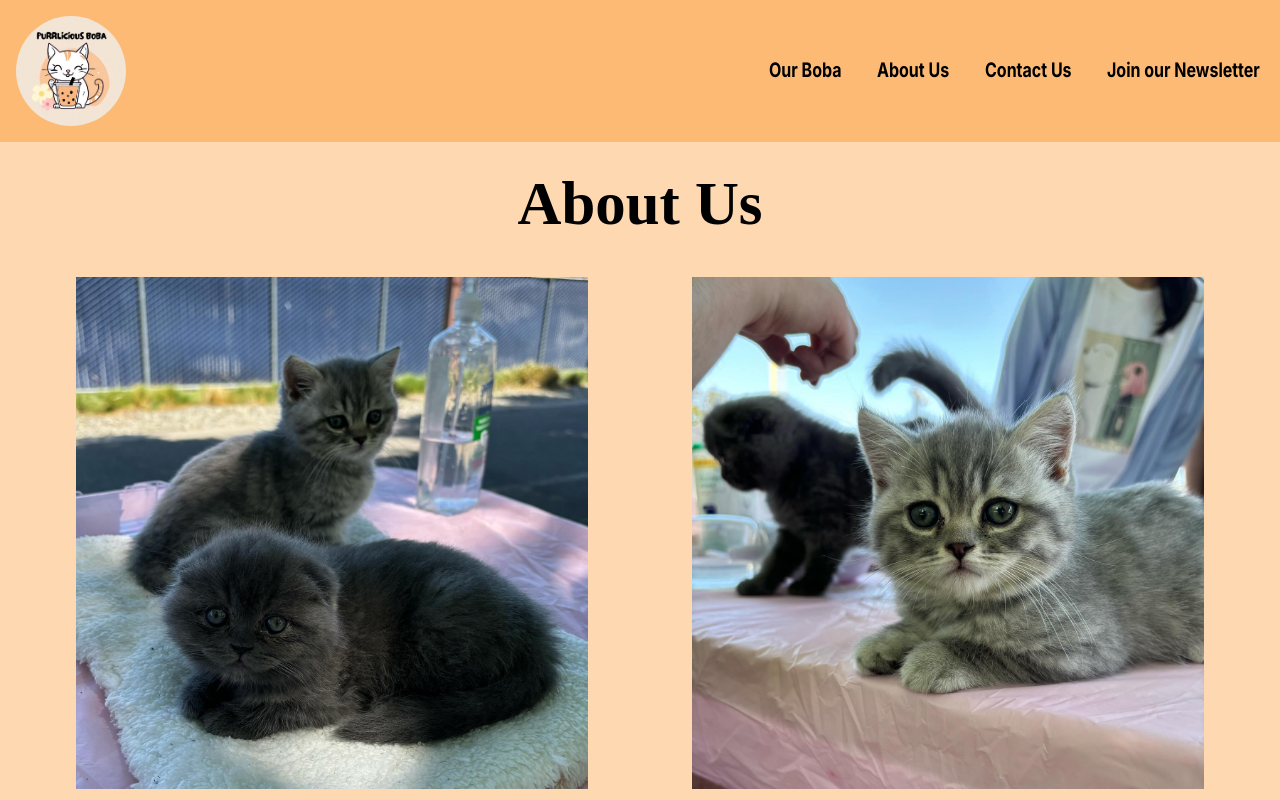
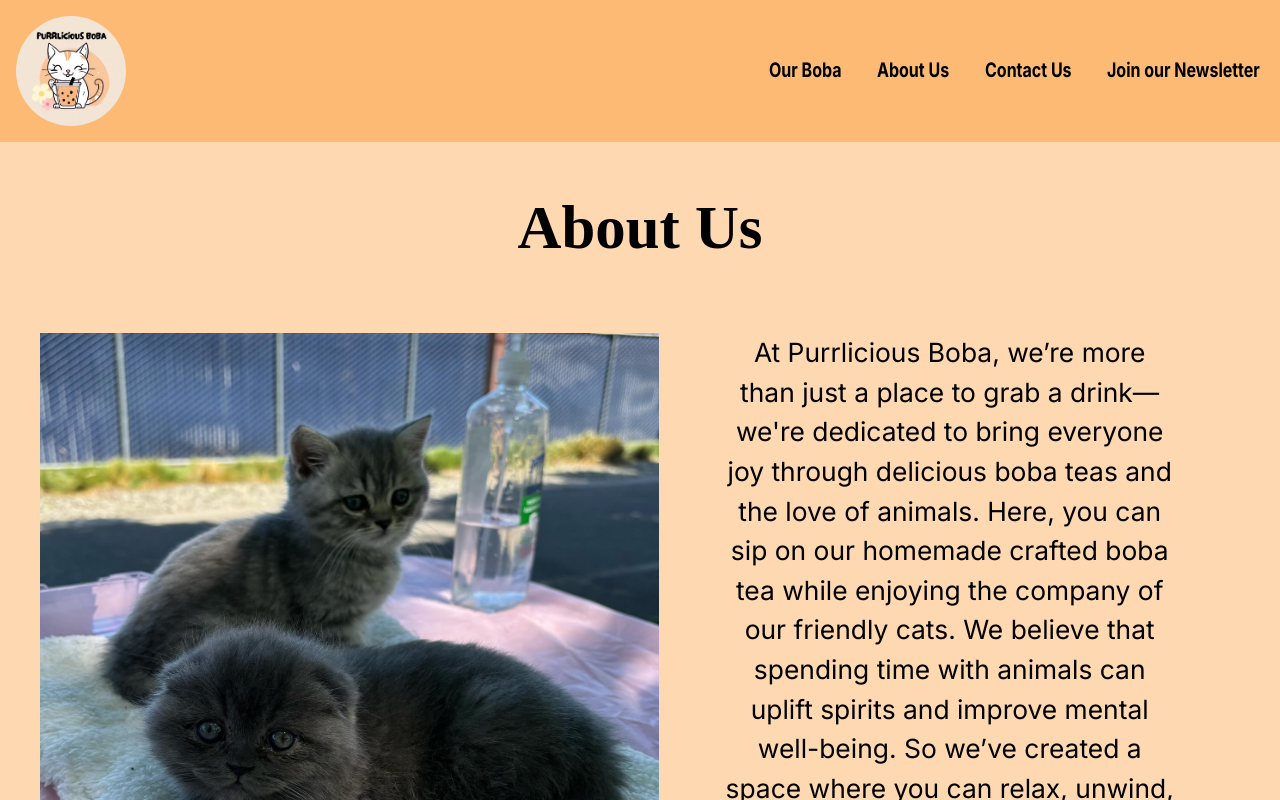
Before and after one commit to devanshkat/purrlicious-boba, a Next.js app in the folder frontend/: page /about in a window 1280 px wide. Shown: the top 800 px of the page. Built offline with nearby package versions, Linux system fonts and the light colour scheme; a web font is replaced by a local one.

Commit message:
Reworked About Us Organization
- Reworked Our Story into two TextImages, still need better images to replace current ones
- Added "Our Team" header to the Employee Section

```diff
--- a/frontend/app/about/components/EmployeeList.tsx
+++ b/frontend/app/about/components/EmployeeList.tsx
@@ -8,7 +8,7 @@ interface EmployeeListProps {
 const EmployeeList : React.FC<EmployeeListProps> = ({emList}) => {
   return (
     <div className="p-5">
-      <div className="flex flex-row items-center justify-center text-[4rem] font-bold text-black">Our Story</div>
+      {/* <div className="flex flex-row items-center justify-center text-[4rem] font-bold text-black">Our Story</div>
       <div className="text-black p-4">At Purrlicious Boba , we’re more than just a place to grab a drink—we dedicated to bring everyone
         joy through delicious  boba teas and the love of animals. Here, you can sip on our homemade crafted boba tea while enjoying
         the company of our friendly  cats. We believe that spending time with animals can uplift spirits and improve mental well-being.
@@ -17,8 +17,8 @@ const EmployeeList : React.FC<EmployeeListProps> = ({emList}) => {
         business, we saw an opportunity to combine our passions into something special. What began as a fun idea has grown into a unique way
         to bring joy to others through delicious boba drinks and the companionship of cats. Our ultimate goal is to expand Purrlicious Boba
         into a full cat café, where customers can enjoy their favorite drinks while relaxing with furry friends. <br></br>
-      </div>
-
+      </div> */}
+      <div className="flex flex-row items-center justify-center text-[4rem] font-bold text-black pb-5">Our Team</div>
       <div className="flex flex-row flex-wrap justify-between items-center max-w-full">
         {
             emList.map((employee, index) => (
--- /dev/null
+++ b/frontend/app/about/components/TextImage.tsx
@@ -0,0 +1,27 @@
+import React from 'react';
+import Button from "../../components/Button";
+
+interface TextImageProps {
+    content: string;
+    image: string;
+    orientation: number;
+    fontSize: string;
+}
+
+const TextImage : React.FC<TextImageProps> = ({content, image, orientation, fontSize}) => {
+
+    return (
+        <div className={`flex min-w-full justify-evenly  m-5 ${orientation === 0 ? "flex-row" : "flex-row-reverse"}`}>
+            <img className=" w-[80vmin] h-[75vmin]" src={image}/>
+            <div className=''></div>
+            <div className='flex flex-col justify-center items-center w-[50%]  '>
+
+                <p className='flex text-center text-black text-[3.3vmin] w-[78%]'>{content}</p>
+            </div>
+
+        </div>
+    );
+
+};
+
+export default TextImage;
--- a/frontend/app/about/page.tsx
+++ b/frontend/app/about/page.tsx
@@ -7,6 +7,7 @@ import Cat2 from "../../public/Images/purrlicious_cats_2.png"
 import Pusheen from "../../public/Images/pusheen.png"
 import CharChar from "../../public/Images/char-char.png"
 import defaultImage from "../../public/Images/PLogo.png"
+import TextImage from "./components/TextImage"
 
 
 export default function AboutPage() {
@@ -68,16 +69,39 @@ export default function AboutPage() {
         <Nav />
       </div>
 
-      <div className="flex flex-col items-center p-4">
+      <div className="flex flex-col items-center pt-10">
         <h1 className="font-inknut text-center text-black text-[3.8em] font-bold">About Us</h1>
       </div>
 
-      {/* Images */}
+      <div className="flex flex-col items-center m-10 ">
+
+        <TextImage
+        content="At Purrlicious Boba, we’re more than just a place to grab a drink—we're dedicated to bring everyone
+        joy through delicious  boba teas and the love of animals. Here, you can sip on our homemade crafted boba tea while enjoying
+        the company of our friendly  cats. We believe that spending time with animals can uplift spirits and improve mental well-being.
+        So we’ve created a space where you can relax, unwind, and let our furry friends brighten your day. Our goal is to spread happiness,
+        one boba and one purr at a time."
+        image={Cat1.src}
+        orientation={0}
+        fontSize={"10"}/>
+
+        <TextImage
+        content="Purrlicious Boba started from our love for both cats and boba. As a college students majoring in
+        business, we saw an opportunity to combine our passions into something special. What began as a fun idea has grown into a unique way
+        to bring joy to others through delicious boba drinks and the companionship of cats. Our ultimate goal is to expand Purrlicious Boba
+        into a full cat café, where customers can enjoy their favorite drinks while relaxing with furry friends."
+        image={Cat2.src}
+        orientation={1}
+        fontSize={"2"}/>
+
+      </div>
+
+      {/* Images
 
       <div className="flex flex-row items-center justify-between p-3 w-full max-w-6xl mx-auto">
         <img src={Cat1.src} alt="" width={"512rem"} height={"800rem"} />
         <img src={Cat2.src} alt="" width={"512px"} height={"350px"}/>
-      </div>
+      </div> */}
 
       {/* Employee Page */}
 
```
